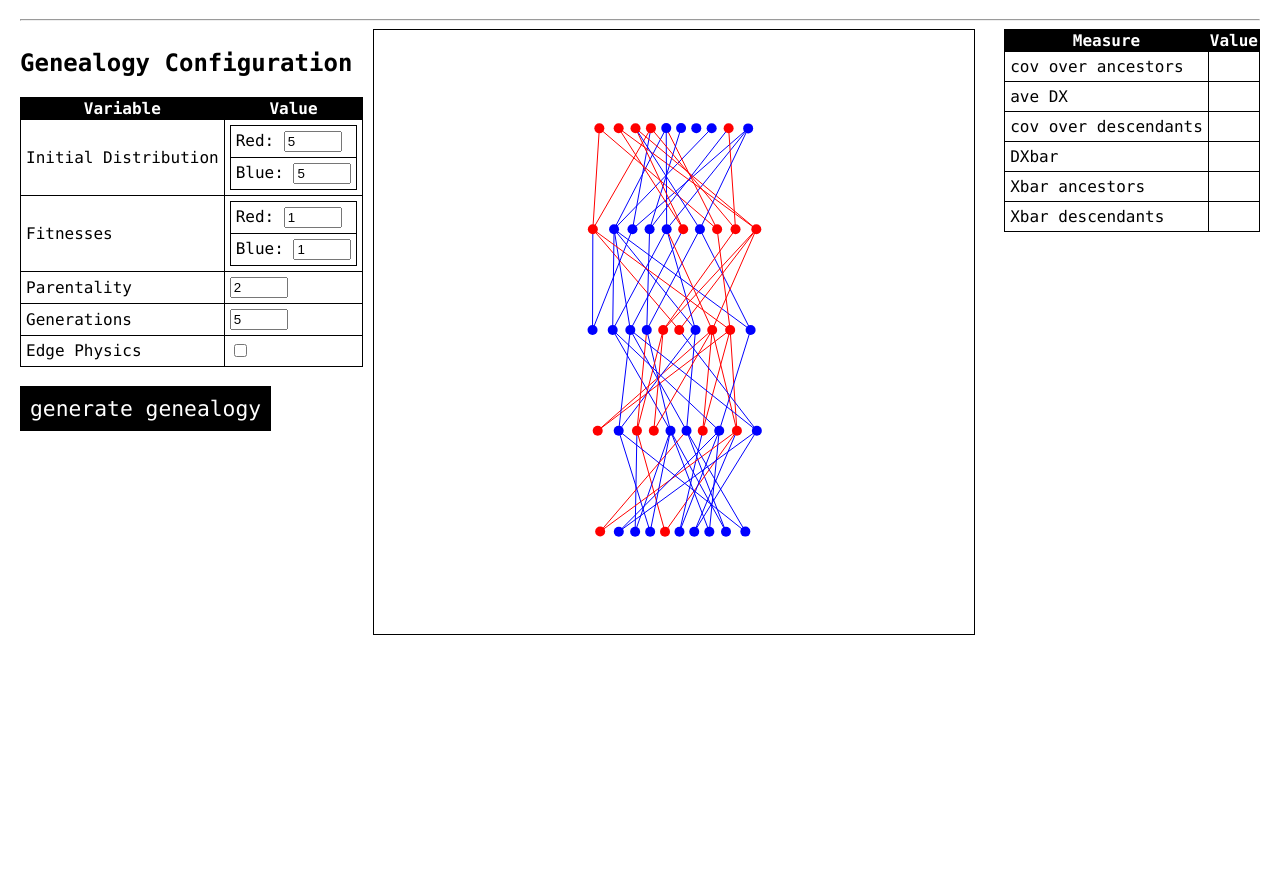
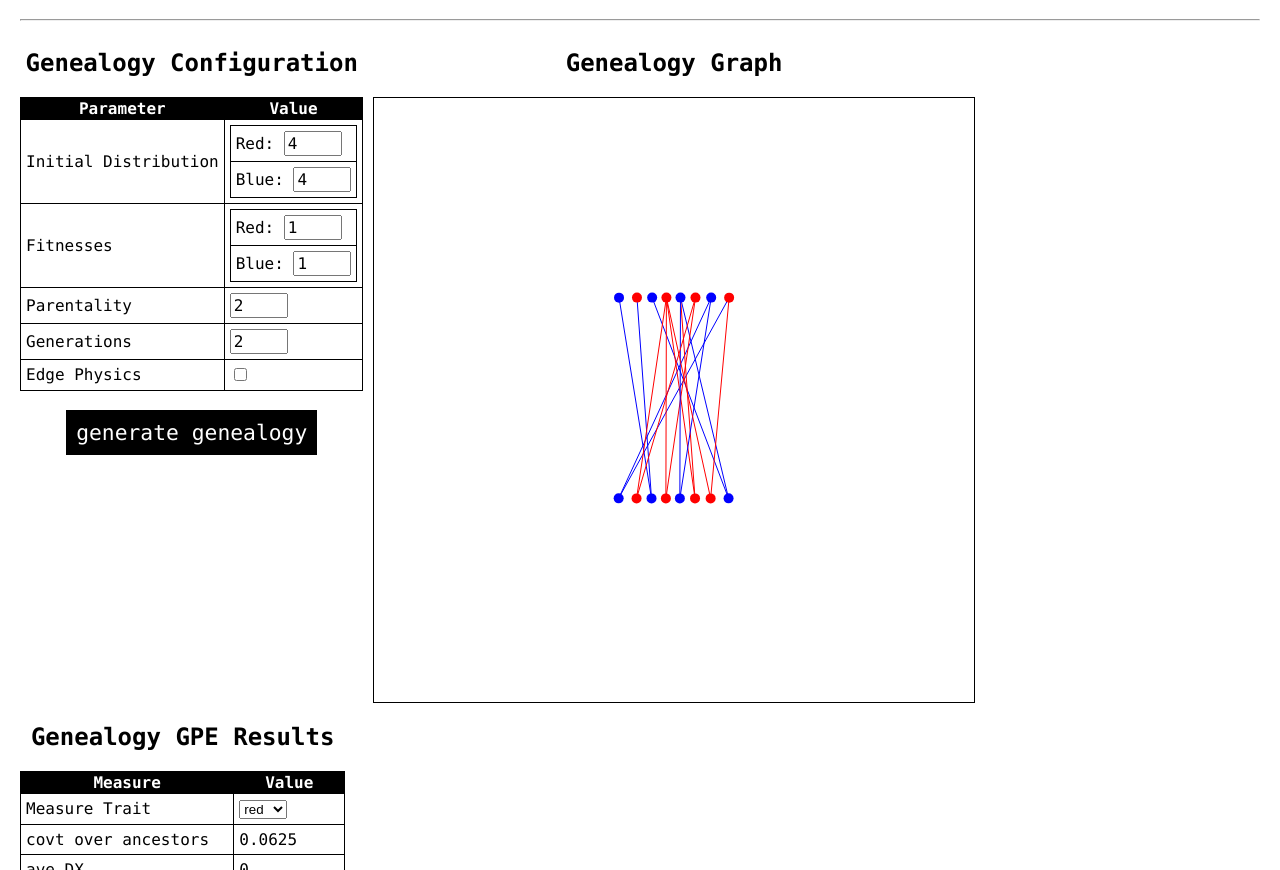
Before and after one commit to ReedArtificialLifeLab/PriceEquation, a plain HTML site: page pge-webapp-henry/index.html in a window 1280 px wide. Shown: the part 82-952 px from the top of the page. Before the commit the page ends 800 px from the top, so only its background shows below. Drawn offline with Linux system fonts and the light colour scheme.

Commit message:
added input measure trait for gpe analysis

```diff
--- a/pge-webapp-henry/index.html
+++ b/pge-webapp-henry/index.html
@@ -13,15 +13,15 @@
       <h2>Genealogy Configuration</h2>
       <table>
         <tr>
-          <th>Variable</th>
+          <th>Parameter</th>
           <th>Value</th>
         </tr>
         <tr>
           <td>Initial Distribution</td>
           <td>
             <table>
-              <tr><td>Red: <input type="number" id="input-initial-distribution-trait0" value="5"></td></tr>
-              <tr><td>Blue: <input type="number" id="input-initial-distribution-trait1" value="5"></td></tr>
+              <tr><td>Red: <input type="number" id="input-initial-distribution-trait0" value="4"></td></tr>
+              <tr><td>Blue: <input type="number" id="input-initial-distribution-trait1" value="4"></td></tr>
             </table>
           </td>
         </tr>
@@ -40,48 +40,60 @@
         </tr>
         <tr>
           <td>Generations</td>
-          <td><input type="number" id="input-generations" value="5"></td>
+          <td><input type="number" id="input-generations" value="2"></td>
         </tr>
         <tr>
           <td>Edge Physics</td>
-          <td><input type="checkbox" id="input-edge-physics" value=""></td>
+          <td><input type="checkbox" id="input-edge-physics"></td>
         </tr>
+        <!-- <tr>
+          <td>...</td>
+          <td><input type="checkbox" id="input-..." value="_"></td>
+        </tr> -->
       </table>
       <br>
-      <button type="button" id="button-generate-genalogy" onclick="generate_genealogy()">generate genealogy</button>
+      <button type="button" id="button-generate-genealogy" onclick="generate_genealogy()">generate genealogy</button>
     </div>
     <!--  -->
-    <div id="graph-container"></div>
+    <div id="genealogy-graph-container">
+      <h2>Genealogy Graph</h2>
+      <div id="graph-container"></div>
+    </div>
     <!--  -->
     <div id="gpe-result-container">
+      <h2>Genealogy GPE Results</h2>
       <table>
         <tr>
           <th>Measure</th>
           <th>Value</th>
         </tr>
         <tr>
-          <td>cov over ancestors</td>
-          <td><span id="output-cov-ancestors"></span></td>
+          <td>Measure Trait</td>
+          <td id="input-measure-trait-container"></td>
+        </tr>
+        <tr>
+          <td>covt over ancestors</td>
+          <td><span class="output" id="output-cov-ancestors"></span></td>
         </tr>
         <tr>
           <td>ave DX</td>
-          <td><span id="output-ave-Dx"></span></td>
+          <td><span class="output" id="output-ave-Dx"></span></td>
         </tr>
         <tr>
-          <td>cov over descendants</td>
-          <td><span id="output-cov-descendants"></span></td>
+          <td>covt over descendants</td>
+          <td><span class="output" id="output-cov-descendants"></span></td>
         </tr>
         <tr>
           <td>DXbar</td>
-          <td><span id="output-DXBar"></span></td>
+          <td><span class="output" id="output-DXbar"></span></td>
         </tr>
         <tr>
           <td>Xbar ancestors</td>
-          <td><span id="output-Xbar-ancestors"></span></td>
+          <td><span class="output" id="output-Xbar-ancestors"></span></td>
         </tr>
         <tr>
           <td>Xbar descendants</td>
-          <td><span id="output-Xbar-descendants"></span></td>
+          <td><span class="output" id="output-Xbar-descendants"></span></td>
         </tr>
       </table>
     </div>
@@ -91,7 +103,6 @@
     <title>PGE WebApp (Henry)</title>
     <link rel="stylesheet" href="styles/main.css">
     <link rel="stylesheet" href="styles/graph.css">
-    <link rel="stylesheet" href="styles/gpe-result.css">
     <script type="text/javascript" src="scripts/d3.min.js"></script>
     <script type="text/javascript" src="scripts/graph.js"></script>
     <script type="text/javascript" src="scripts/genealogy.js"></script>
--- a/pge-webapp-henry/scripts/genealogy.js
+++ b/pge-webapp-henry/scripts/genealogy.js
@@ -1,3 +1,5 @@
+// TODO: make these more modular
+
 function color_from_trait(trait) {
   if (trait == "0") { return "red"; } else
   if (trait == "1") { return "blue"; }
@@ -29,7 +31,7 @@ function create_simple_genealogy(initial_distribution, fitness, parents_count, g
   function calculate_parent_weighted_ids(parent_ids) {
     let weighted_ids = {};
     let fitness_total = 0;
-    parent_ids.forEach((node_id, i) => {
+    parent_ids.forEach((node_id) => {
       let trait = graph.get_node(node_id).trait;
       let trait_fitness = fitness(trait);
       weighted_ids[node_id] = trait_fitness;
@@ -55,25 +57,33 @@ function create_simple_genealogy(initial_distribution, fitness, parents_count, g
   }
 
   function selected_multiple_weighted(weighted_data, n, replacement=true) {
-    if (!replacement) {
-      weighted_data = JSON.parse(JSON.stringify(weighted_data));
+    let weighted_indices = {};
+    let indices_to_data = {};
+    let index_count = 0;
+    for (var key in weighted_data) {
+      weighted_indices[index_count] = weighted_data[key];
+      indices_to_data[index_count] = key;
+      index_count++;
     }
+
     max = 1.0;
-    selections = [];
+    selected_indices = [];
     for (var i = 0; i < n; i++) {
-      let key = select_weighted(weighted_data, max=max);
-      selections.push(key);
+      let index = select_weighted(weighted_indices, max=max);
+      selected_indices.push(index);
       if (!replacement) {
-        max -= weighted_data[key];
-        delete weighted_data[key];
+        max -= weighted_indices[index];
+        delete weighted_indices[index];
       }
     }
-    return selections;
+
+    console.log(selected_indices.map((index) => indices_to_data[index]));
+    return selected_indices.map((index) => indices_to_data[index]);
   }
 
   function polysex(parent_ids) {
     let weighted_traits = new DefaultDictionary(() => 0);
-    parent_ids.forEach((parent_id, i) => {
+    parent_ids.forEach((parent_id) => {
       let parent_trait = graph.get_node(parent_id).trait;
       weighted_traits.modify(parent_trait, (x) => x + 1/parent_ids.length);
     });
@@ -91,15 +101,20 @@ function create_simple_genealogy(initial_distribution, fitness, parents_count, g
       graph.set_level(child_id, generation_index);
 
       // select parents for child
-      let parent_ids = selected_multiple_weighted(ancestor_weighted_ids, parents_count, replacement=false);
+      let parent_ids =
+        selected_multiple_weighted(
+          ancestor_weighted_ids,
+          parents_count,
+          replacement=false)
+        .map((parent_id) => parseInt(parent_id));
       // parents generates trait for child
       graph.get_node(child_id)["trait"] = polysex(parent_ids);
       let color = color_from_trait(graph.get_node(child_id)["trait"]);
       graph.get_node(child_id)["fill"] = color;
 
       // link parents to child
-      parent_ids.forEach((parent_id, i) => {
-        graph.add_edge(parent_id, child_id, {stroke: color});
+      parent_ids.forEach((parent_id) => {
+        graph.add_edge(parent_id, child_id, {stroke: color})
       });
     }
     // choose from all ancestors
@@ -108,6 +123,5 @@ function create_simple_genealogy(initial_distribution, fitness, parents_count, g
     ancestor_ids = child_ids;
   }
 
-
   return graph;
 }
--- a/pge-webapp-henry/scripts/gpe.js
+++ b/pge-webapp-henry/scripts/gpe.js
@@ -9,11 +9,11 @@ class GPE_Analysis {
   }
 
   get_ancestor_node_ids() {
-    return this.get_ancestor_node_ids();
+    return this.genealogy.get_level_node_ids(this.ancestor_level);
   }
 
   get_descendant_node_ids() {
-    return this.get_descendant_node_ids();
+    return this.genealogy.get_level_node_ids(this.descendant_level);
   }
 
   // C(i,j) = 1 if i if parent of j
@@ -39,7 +39,7 @@ class GPE_Analysis {
   }
 
   // sum over ancestors
-  C_descendants(descendant_id) {
+  C_ancestors(descendant_id) {
     let total = 0;
     this.genealogy.get_edges_from(descendant_id).forEach((edge) => {
       if (this.genealogy.get_level(edge.source) == this.ancestor_level) {
@@ -59,7 +59,7 @@ class GPE_Analysis {
             }
         });
       });
-
+    return total;
   }
 
   // tests whether node has this.trait
@@ -82,12 +82,12 @@ class GPE_Analysis {
     return total/node_ids.length;
   }
 
-  Xbar_ancestors(level) {
-    return this.Xbar(this.trait, level);
+  Xbar_ancestors() {
+    return this.Xbar(this.ancestor_level);
   }
 
-  Xbar_descendants(level) {
-    return this.Xbar(this.trait, level+1);
+  Xbar_descendants() {
+    return this.Xbar(this.descendant_level);
   }
 
   DXbar_simple() {
@@ -99,7 +99,7 @@ class GPE_Analysis {
     let descendant_ids = this.get_descendant_node_ids();
     descendant_ids.forEach((descendant_id) => {
       numerator += (this.C(ancestor_id, descendant_id) *
-                   (this.X(this.trait, descendant_id)) - this.X(this.trait, ancestor_id));
+                   (this.X(descendant_id)) - this.X(ancestor_id));
     });
     let denomenator = this.C_descendants(ancestor_id);
     return numerator/denomenator;
@@ -107,14 +107,14 @@ class GPE_Analysis {
 
   DX(ancestor_id, descendant_id) {
     let C = this.C(ancestor_id, descendant_id);
-    let Xa = this.X(this.trait, ancestor_id);
-    let Xd = this.X(this.trait, descendant_id);
+    let Xa = this.X(ancestor_id);
+    let Xd = this.X(descendant_id);
     return C * (Xd - Xa);
   }
 
   // sum over ancestors
   Ct_ancestors(descendant_id) {
-    let numerator = this.Ct_ancestors(descendant_id);
+    let numerator = this.C_ancestors(descendant_id);
     let descendant_count = this.genealogy.get_level_node_ids(this.descendant_level).length;
     let denomenator = this.C_ancestors_descendants() / descendant_count;
     return numerator/denomenator;
@@ -128,56 +128,56 @@ class GPE_Analysis {
     return numerator/denomenator;
   }
 
-  cov_ancestors(ancestor_level) {
+  covt_ancestors() {
     let ancestor_ids = this.get_ancestor_node_ids();
 
     let Ct_dict = {};
-    let Xbar_dict = {};
+    let X_dict = {};
 
     let Ct_total = 0;
-    let Xbar_total = 0;
+    let X_total = 0;
     ancestor_ids.forEach((ancestor_id) => {
       let Ct = this.Ct_descendants(ancestor_id);
       Ct_dict[ancestor_id] = Ct;
       Ct_total += Ct;
-      let Xbar = this.Xbar_descendants(this.trait, ancestor_id);
-      Xbar_dict[ancestor_id] = Xbar;
-      Xbar_total += Xbar;
+      let X = this.X(ancestor_id);
+      X_dict[ancestor_id] = X;
+      X_total += X;
     });
     let Ct_average = Ct_total/ancestor_ids.length;
-    let Xbar_average = Xbar_total/ancestor_ids.lenght;
+    let X_average = X_total/ancestor_ids.length;
 
     let cov_total = 0;
     ancestor_ids.forEach((ancestor_id) => {
       cov_total += ((Ct_dict[ancestor_id] - Ct_average) *
-                    (Xbar_dict[ancestor_id] - Xbar_average));
+                    (X_dict[ancestor_id] - X_average));
     });
     return cov_total/ancestor_ids.length;
   }
 
-  cov_descendants() {
+  covt_descendants() {
     let descendant_ids = this.get_descendant_node_ids();
 
     let Ct_dict = {};
-    let Xbar_dict = {};
+    let X_dict = {};
 
     let Ct_total = 0;
-    let Xbar_total = 0;
+    let X_total = 0;
     descendant_ids.forEach((descendant_id) => {
       let Ct = this.Ct_ancestors(descendant_id);
       Ct_dict[descendant_id] = Ct;
       Ct_total += Ct;
-      let Xbar = this.Xbar_ancestors(this.trait, descendant_id);
-      Xbar_dict[descendant_id] = Xbar;
-      Xbar_total += Xbar;
+      let X = this.X(descendant_id);
+      X_dict[descendant_id] = X;
+      X_total += X;
     });
     let Ct_average = Ct_total/descendant_ids.length;
-    let Xbar_average = Xbar_total/descendant_ids.length;
+    let X_average = X_total/descendant_ids.length;
 
     let cov_total = 0;
     descendant_ids.forEach((descendant_id) => {
       cov_total += ((Ct_dict[descendant_id] - Ct_average) *
-                    (Xbar_dict[descendant_id] - Xbar_average));
+                    (X_dict[descendant_id] - X_average));
     });
     return cov_total/descendant_ids.length;
   }
@@ -188,7 +188,7 @@ class GPE_Analysis {
     let total = 0;
     ancestor_ids.forEach((ancestor_id) => {
       descendant_ids.forEach((descendant_id) => {
-        total += this.DX(this.trait, ancestor_id, descendant_id);
+        total += this.DX(ancestor_id, descendant_id);
       });
     });
     return total/(ancestor_ids.length * descendant_ids.length);
@@ -201,9 +201,9 @@ class GPE_Analysis {
 
   // corresponds to equation (2) in KGS paper
   DXbar_2() {
-    let cov_a = this.cov_ancestors();
+    let cov_a = this.covt_ancestors();
     let ave_DX = this.ave_DX();
-    let cov_d = this.cov_descendants();
+    let cov_d = this.covt_descendants();
     return cov_a + ave_DX - cov_d;
   }
 
--- a/pge-webapp-henry/scripts/graph.js
+++ b/pge-webapp-henry/scripts/graph.js
@@ -111,15 +111,19 @@ class Graph {
   }
 
   get_edges_from(source_id) {
-    return this.edges_from.get(source_id);
+    return this.edges_from.get(source_id)
+      .map((edge_id) => this.get_edge(edge_id));
   }
 
   get_edges_to(target_id) {
-    return this.edges_to.get(target_id);
+    return this.edges_to.get(target_id)
+      .map((edge_id) => this.get_edge(edge_id));
   }
 
   get_edges_from_to(source_id, target_id) {
-    return this.edges_from_to.get(source_id.toString()+":"+target_id.toString());
+    return this.edges_from_to
+      .get(source_id.toString()+":"+target_id.toString())
+      .map((edge_id) => this.get_edge(edge_id));
   }
 
   get_edge_array() {
@@ -191,10 +195,12 @@ function graph_from_json(json) {
 var svg = null;
 
 function simulate_graph(graph, width, height, container_selector, link_strength=1) {
-  var nodes = graph.get_node_array();
-  var edges = graph.get_edge_array();
+  let nodes = graph.get_node_array()
+                .map((node) => JSON.parse(JSON.stringify(node)));
+  let edges = graph.get_edge_array()
+                .map((edge) => JSON.parse(JSON.stringify(edge)));
 
-  var level_ys = {};
+  let level_ys = {};
   let levels_size = graph.get_level_array().length;
   for (var i = 0; i < levels_size; i++) {
     level_ys[i] = height*(i+1)/(levels_size+1);
@@ -207,7 +213,7 @@ function simulate_graph(graph, width, height, container_selector, link_strength=
   svg = d3.select(container_selector).append("svg")
         .attr("width", width).attr("height", height)
 
-  var simulation = d3.forceSimulation(nodes);
+  let simulation = d3.forceSimulation(nodes);
 
   // forces
 
--- a/pge-webapp-henry/scripts/main.js
+++ b/pge-webapp-henry/scripts/main.js
@@ -20,9 +20,33 @@
 //   }
 // }
 
-// genealogy_config.
+//
+// global variables
+//
 
-var genealogy_config_inputs = {
+// config
+var genealogy_config_inputs = null;
+var genealogy_config = {};
+
+// result
+var gpe_result_outputs = null;
+
+// genealoy
+var genealogy = null;
+
+// gpe analysis
+var gpe_config_inputs = null;
+var gpe_result = {};
+var gpe_result_precision = 100000;
+var gpe_analysis = null;
+var gpe_trait = 0;
+var gpe_ancestor_level = 0;
+
+//
+// genealogy config
+//
+
+genealogy_config_inputs = {
   initial_distribution_trait0: document.getElementById("input-initial-distribution-trait0"),
   initial_distribution_trait1: document.getElementById("input-initial-distribution-trait1"),
   fitness_trait0: document.getElementById("input-fitness-trait0"),
@@ -30,9 +54,7 @@ var genealogy_config_inputs = {
   parentality: document.getElementById("input-parentality"),
   generations: document.getElementById("input-generations"),
   edge_physics: document.getElementById("input-edge-physics")
-}
-
-var genealogy_config = {};
+};
 
 function load_genealogy_config() {
   genealogy_config.initial_distribution = [
@@ -58,12 +80,47 @@ function load_genealogy_config() {
   }
 }
 
+//
+// gpe config
+//
+
+gpe_config_inputs = {
+  measure_trait: null
+};
+
+function generate_gpe_config_inputs() {
+  if (gpe_config_inputs.measure_trait !== null) {
+    gpe_config_inputs.measure_trait.remove();
+  }
+  let container = document.getElementById("input-measure-trait-container");
+  let measure_trait = document.createElement("select");
+  container.appendChild(measure_trait);
+  gpe_config_inputs.measure_trait = measure_trait;
+  traits = [0, 1];
+  traits.forEach((trait) => {
+    let option = document.createElement("option");
+    option.value = trait;
+    option.innerText = color_from_trait(trait);
+    measure_trait.appendChild(option);
+  });
+}
+generate_gpe_config_inputs();
+
+function load_gpe_config() {
+  gpe_trait = parseInt(gpe_config_inputs.measure_trait.value);
+}
+
+function load_configs() {
+  load_genealogy_config();
+  load_gpe_config();
+}
+
+//
 // graph
-
-var genealogy = null;
+//
 
 function generate_genealogy() {
-  load_genealogy_config();
+  load_configs();
   genealogy = create_simple_genealogy(
     genealogy_config.initial_distribution,
     genealogy_config.fitness,
@@ -71,47 +128,58 @@ function generate_genealogy() {
     genealogy_config.generations_count
   );
   simulate_graph(genealogy, 600, 600, "#graph-container", link_strength=genealogy_config.link_strength);
+  calculate_gpe_result();
 }
-
-generate_genealogy();
-
 
 //
 // outputs
 //
 
-var gpe_result_outputs = {
-  cov_ancestors: document.getElementById("output-cov-ancestors"),
-  ave_Dx: document.getElementById("output-ave-Dx"),
-  cov_descendants: document.getElementById("output-cov-descendants"),
+gpe_result_outputs = {
+  covt_ancestors: document.getElementById("output-cov-ancestors"),
+  ave_DX: document.getElementById("output-ave-Dx"),
+  covt_descendants: document.getElementById("output-cov-descendants"),
   DXbar: document.getElementById("output-DXbar"),
   Xbar_ancestors: document.getElementById("output-Xbar-ancestors"),
   Xbar_descendants: document.getElementById("output-Xbar-descendants")
 };
 
-var gpe_result = {};
-
 function update_gpe_result_outputs() {
   for (var key in gpe_result) {
-    gpe_result_outputs[key].innerText = gpe_result[key].toString();
+    let x = gpe_result[key].toString();
+    x = Math.round(x*gpe_result_precision)/gpe_result_precision;
+    gpe_result_outputs[key].innerText = x.toString();
   }
 }
 
-var gpe_analysis = null;
+//
+// gpe analysis
+//
 
-var gpe_trait = 1;
-var gpe_ancestor_level;
+function calculate_gpe_result() {
+  gpe_analysis = new GPE_Analysis(genealogy, gpe_trait, gpe_ancestor_level);
 
-function calculate_results() {
-  gpe_analysis = new GPE_Analysis(genealogy, gpe_trait, gpe_ancestor_level);
   gpe_result = {
-    cov_ancestors: gpe_analysis.cov_ancestors(),
-    ave_Dx: gpe_analysis.ave_Dx(),
-    cov_descendants: gpe_analysis.cov_descendants(),
+    covt_ancestors: gpe_analysis.covt_ancestors(),
+    ave_DX: gpe_analysis.ave_DX(),
+    covt_descendants: gpe_analysis.covt_descendants(),
     DXbar: gpe_analysis.DXbar_simple(),
     Xbar_ancestors: gpe_analysis.Xbar_ancestors(),
     Xbar_descendants: gpe_analysis.Xbar_descendants()
   };
-  console.log(gpe_result);
+
+  // console.log(gpe_analysis.covt_ancestors());
+  // console.log(gpe_analysis.ave_DX());
+  // console.log(gpe_analysis.covt_descendants());
+  // console.log(gpe_analysis.DXbar_simple());
+  // console.log(gpe_analysis.Xbar_ancestors());
+  // console.log(gpe_analysis.Xbar_descendants());
+
   update_gpe_result_outputs();
 }
+
+//
+// run
+//
+
+generate_genealogy();
--- a/pge-webapp-henry/styles/gpe-result.css
+++ /dev/null
@@ -1,3 +0,0 @@
-#gpe-result-container {
-  float: right;
-}
--- a/pge-webapp-henry/styles/main.css
+++ b/pge-webapp-henry/styles/main.css
@@ -12,9 +12,22 @@ html, body {
   display: inline-block;
 }
 
+#genealogy-graph-container {
+  display: inline-block;
+}
+
 #graph-container {
   display: inline-block;
   border: 1px solid black;
+}
+
+#gpe-result-container {
+  display: inline-block;
+  vertical-align: top;
+}
+
+h2 {
+  text-align: center;
 }
 
 table {
@@ -34,11 +47,17 @@ td {
   padding: 5px;
 }
 
+input {
+  font-family: menlo;
+  font-size: 12pt;
+}
+
 input[type="number"] {
   width: 50px;
 }
 
-button {
+#button-generate-genealogy {
+  margin: auto;
   background: black;
   color: white;
   border: none;
@@ -47,6 +66,10 @@ button {
   text-decoration: none;
   display: block;
   font-size: 16pt;
-  margin: 0;
   font-family: menlo;
 }
+
+.output {
+  display: inline-block;
+  min-width: 100px;
+}
```
Also changed, not shown: pge-webapp-henry/scripts/dynamic_table.js (added, +68 -0 lines), pge-webapp-henry/test.html (added, +14 -0 lines).
